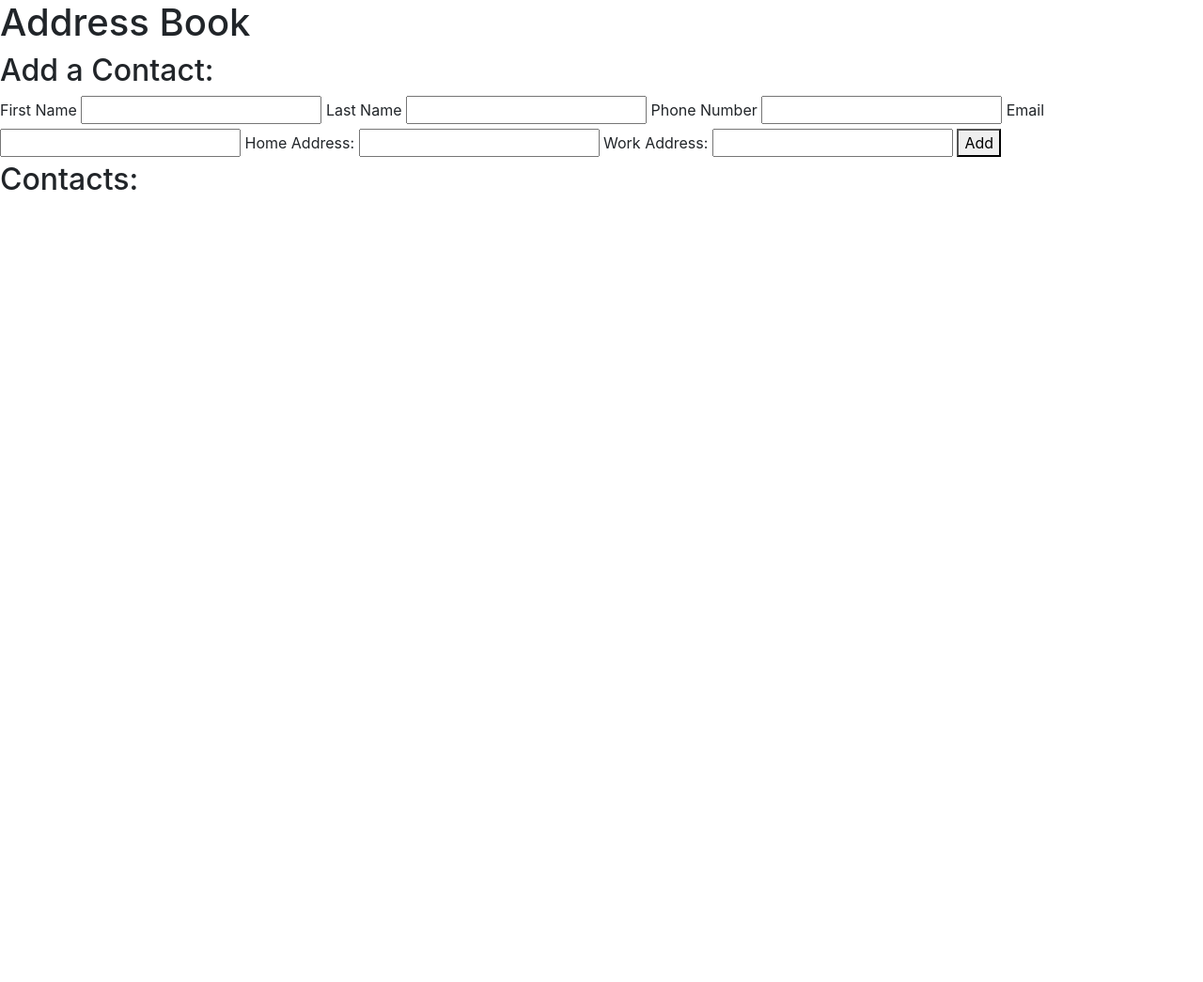
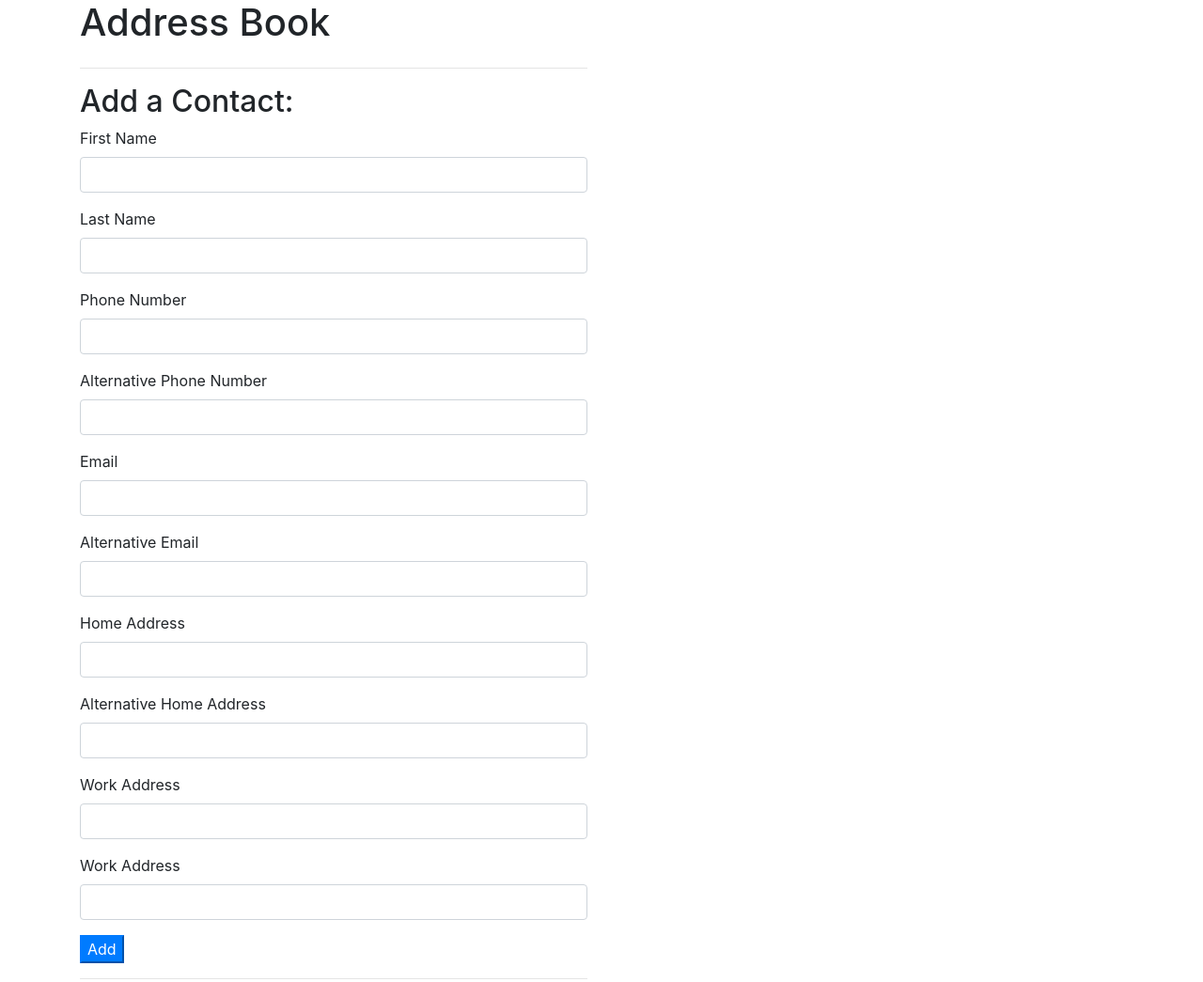
Before and after one commit to romankolivashko/address_book_app, a plain HTML site: page index.html in a window 1280 px wide. Shown: the top 1045 px of the page at 94% size. Before the commit the page ends 800 px from the top, so only its background shows below. Drawn offline with nearby package versions, Linux system fonts and the light colour scheme.

Commit message:
added alterantive address fields

```diff
--- a/index.html
+++ b/index.html
@@ -6,30 +6,69 @@
   <script src="https://cdnjs.cloudflare.com/ajax/libs/jquery/3.5.1/jquery.min.js"></script>
   <script src="js/scripts.js"></script>
   <title>Address Book</title>
+  <title></title>
 </head>
 <body>
+  <div class="container">
     <h1>Address Book</h1>
+    <div class="row">
+      <div class="col-md-6">
+        <hr>
         <h2>Add a Contact:</h2>
         <form id="new-contact">
+          <div class="form-group">
             <label for="new-first-name">First Name</label>
-    <input type="text" id="new-first-name">
+            <input type="text"  class="form-control" id="new-first-name">
+          </div>
+          <div class="form-group">
             <label for="new-last-name">Last Name</label>
-    <input type="text" id="new-last-name">
+            <input type="text"  class="form-control" id="new-last-name">
+          </div>
+          <div class="form-group">
             <label for="new-phone-number">Phone Number</label>
-    <input type="text" id="new-phone-number">
-    <label for="new-new-email">Email</label>
-    <input type="text" id="new-email">
-    <label for="new-new-home address">Home Address:</label>
-    <input type="text" id="new-home-address">
-    <label for="new-new-work address">Work Address:</label>
-    <input type="text" id="new-work-address">
-    <button type="submit">Add</button>
+            <input type="text"  class="form-control" id="new-phone-number">
+          </div>
+          <div class="form-group">
+            <label for="new-alt-phone-number">Alternative Phone Number</label>
+            <input type="text"  class="form-control" id="new-phone-number">
+          </div>
+
+          <div class="form-group">
+            <label for="new-email">Email</label>
+            <input type="text"  class="form-control" id="new-email">
+          </div>
+          <div class="form-group">
+            <label for="new-alt-email">Alternative Email</label>
+            <input type="text"  class="form-control" id="new-alt-email">
+          </div>
+
+          <div class="form-group">
+            <label for="new-home-address">Home Address</label>
+            <input type="text"  class="form-control" id="new-home-address">
+          </div>
+
+          <div class="form-group">
+            <label for="new-alt-home-address">Alternative Home Address</label>
+            <input type="text"  class="form-control" id="new-alt-home-address">
+          </div>
+
+          <div class="form-group">
+            <label for="new-work-address">Work Address</label>
+            <input type="text"  class="form-control" id="new-work-address">
+          </div>
+
+          <div class="form-group">
+            <label for="new-alt-work-address">Work Address</label>
+            <input type="text"  class="form-control" id="new-alt-work-address">
+          </div>
+          <button type="submit" class="btn-primary">Add</button>
         </form>
-
+        <hr>
         <h2>Contacts:</h2>
         <ul id="contacts">
         </ul>
-
+      </div>
+      <div class="col-md-6">
         <div id="show-contact">
           <p>First Name: <span class="first-name"></span></p>
           <p>Last Name: <span class="last-name"></span></p>
@@ -40,6 +79,8 @@
           <div id="buttons">
           </div>
         </div>
+      </div>
+    </div>
+  </div>
 </body>
-
 </html>
--- a/js/scripts.js
+++ b/js/scripts.js
@@ -79,7 +79,7 @@ function showContact(contactId) {
   $(".physicalWorkAddress").html(contact.workAddress);
   let buttons = $("#buttons");
   buttons.empty();
-  buttons.append("<button class='deleteButton' id=" +  + contact.id + ">Delete</button>");
+  buttons.append("<button class='deleteButton btn btn-danger' id=" +  + contact.id + ">Delete</button>");
 }
 
 
@@ -93,7 +93,8 @@ $(document).ready(function() {
     const inputtedEmail = $("input#new-email").val();
     const inputtedHomeAddress = $("input#new-home-address").val();
     const inputtedWorkAddress = $("input#new-work-address").val();
-    let newContact = new Contact(inputtedFirstName, inputtedLastName, inputtedPhoneNumber, inputtedEmail, inputtedHomeAddress, inputtedWorkAddress);
+    const allEmails = {email1: inputtedEmail, email2: inputtedEmail}
+    let newContact = new Contact(inputtedFirstName, inputtedLastName, inputtedPhoneNumber, inputtedEmail, inputtedHomeAddress, inputtedWorkAddress, allEmails);
     addressBook.addContact(newContact);
     displayContactDetails(addressBook);
   });
```
Lines whose indentation alone changed are shown as unchanged.
